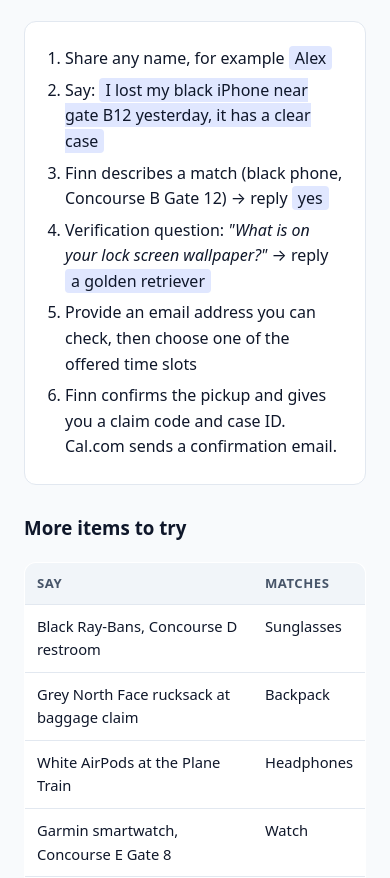
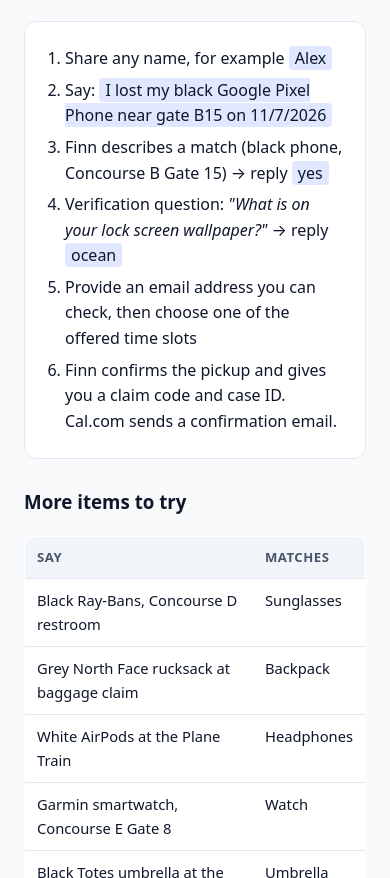
Before and after one commit to sujitha-rao/lost-found-demo, a plain HTML site: page index.html in a window 390 px wide. Shown: the part 4617-5495 px from the top of the page. Drawn offline with Linux system fonts and the light colour scheme; a script that the page names is missing.

Commit message:
Update lost item description for Google Pixel phone

```diff
--- a/index.html
+++ b/index.html
@@ -198,9 +198,9 @@
     <div class="script">
       <ol>
         <li>Share any name, for example <span class="say">Alex</span></li>
-        <li>Say: <span class="say">I lost my black iPhone near gate B12 yesterday, it has a clear case</span></li>
-        <li>Finn describes a match (black phone, Concourse B Gate 12) → reply <span class="say">yes</span></li>
-        <li>Verification question: <i>"What is on your lock screen wallpaper?"</i> → reply <span class="say">a golden retriever</span></li>
+        <li>Say: <span class="say">I lost my black Google Pixel Phone near gate B15 on 11/7/2026</span></li>
+        <li>Finn describes a match (black phone, Concourse B Gate 15) → reply <span class="say">yes</span></li>
+        <li>Verification question: <i>"What is on your lock screen wallpaper?"</i> → reply <span class="say">ocean</span></li>
         <li>Provide an email address you can check, then choose one of the offered time slots</li>
         <li>Finn confirms the pickup and gives you a claim code and case ID. Cal.com sends a confirmation email.</li>
       </ol>
```
